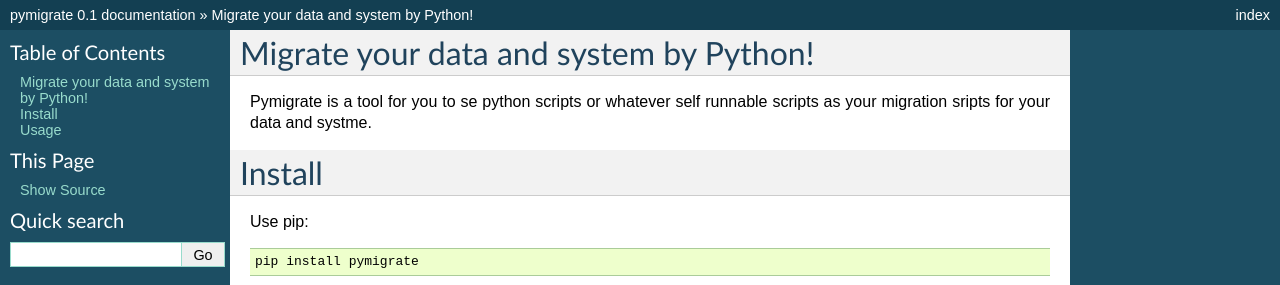
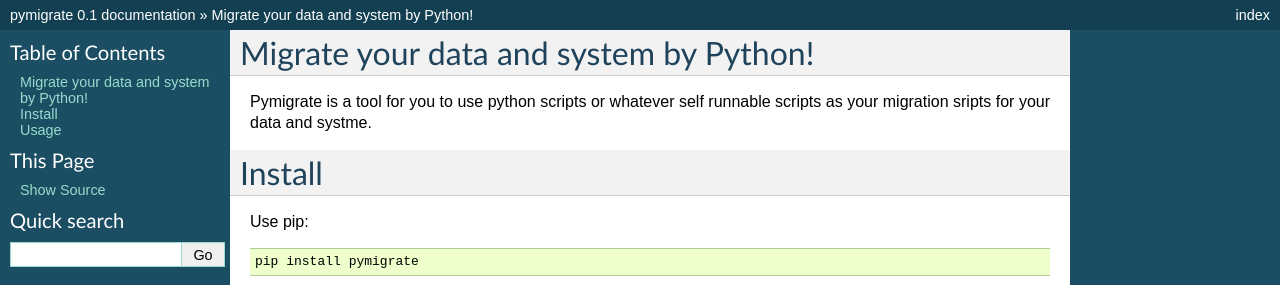
Before and after one commit to nanfang/pymigrate, a Sphinx documentation site: the page built from docs/index.rst, in a window 1280 px wide. Shown: the top 285 px of the page. Built offline with Sphinx 7.4.7, drawn with Linux system fonts in a browser that asks for light colours.

Commit message:
fix documentation

```diff
--- a/README.rst
+++ b/README.rst
@@ -7,6 +7,7 @@
 :Documentation: http://pymigrate.readthedocs.org/
 :Source: http://github.com/nanfang/pymigrate/
 :Keywords: Python, Migrate
+
 
 Documentation
 =============
--- a/docs/index.rst
+++ b/docs/index.rst
@@ -2,7 +2,7 @@
 Migrate your data and system by Python!
 =====================================
 
-Pymigrate is a tool for you to se python scripts or whatever self runnable scripts as your migration sripts for your data and systme.
+Pymigrate is a tool for you to use python scripts or whatever self runnable scripts as your migration sripts for your data and systme.
 
 .. toctree::
    :maxdepth: 2
--- a/setup.py
+++ b/setup.py
@@ -9,7 +9,7 @@
     version = "0.1",
     author = "Fang Nan",
     author_email = "nanfang05@gmail.com",
-    description = ("Python code as data migrate scripts."),
+    description = ("Pymigrate is a tool for you to use python scripts or whatever self runnable scripts as your migration sripts for your data and systme."),
     license = "BSD",
     keywords = "python migrate migration",
     url = "http://github.com/nanfang/pymigrate",
```
